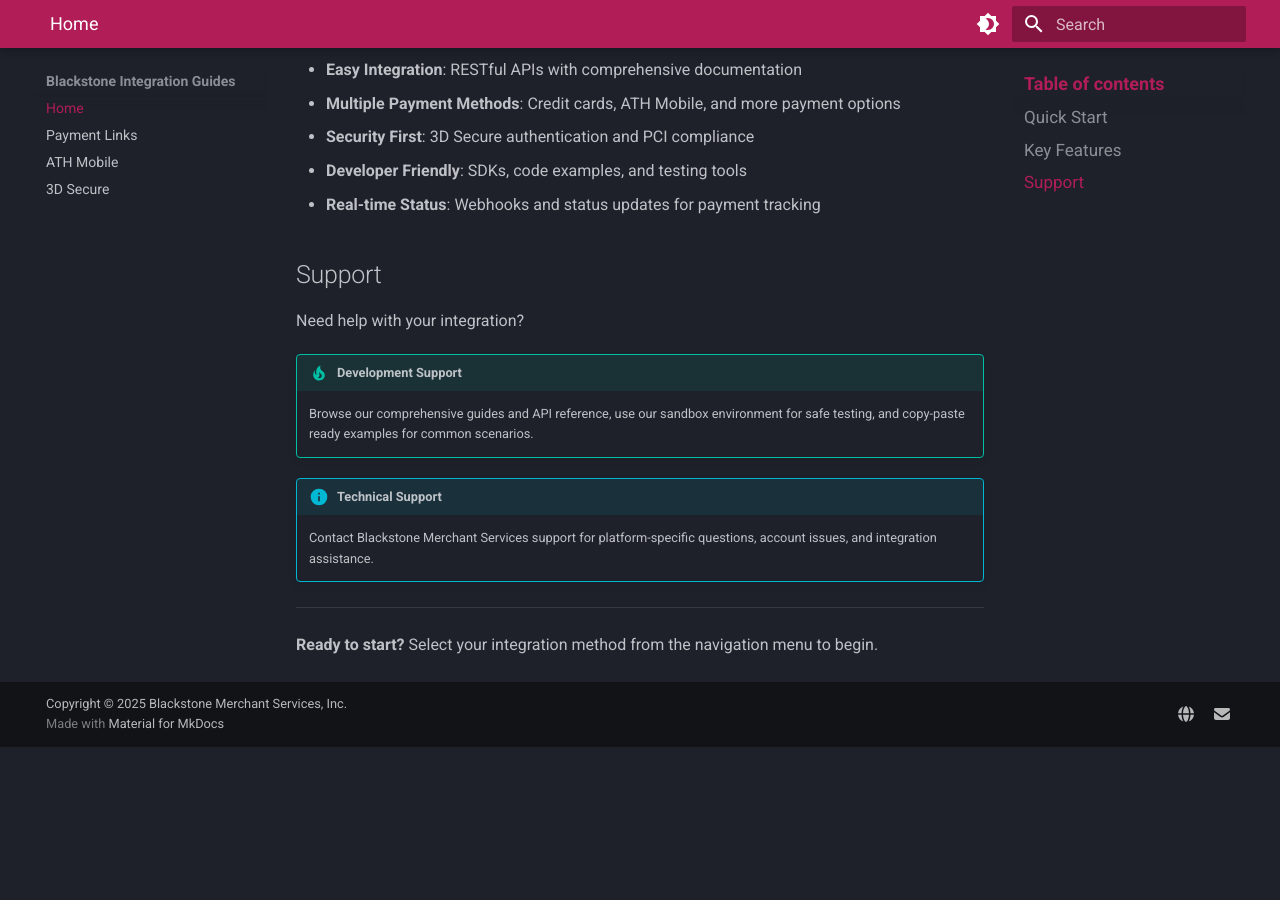
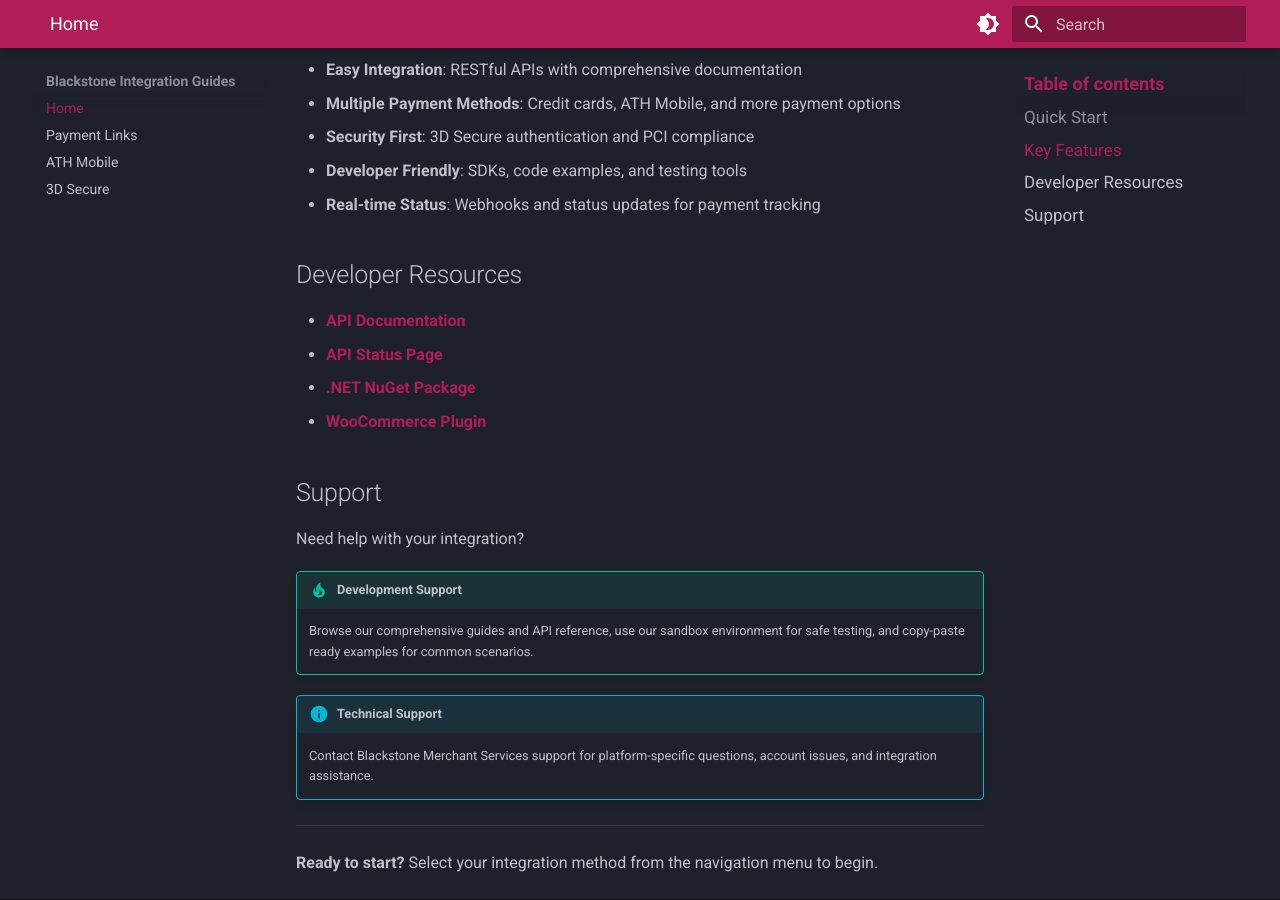
Before and after one commit to blackstonemerchant/integration-guides, an MkDocs documentation site: the page built from docs/index.md, in a window 1280 px wide and 900 px high, scrolled down 458 px. Built offline with MkDocs 1.6.1 and Material for MkDocs 9.7.7, drawn with Linux system fonts in a browser that asks for light colours; before the commit the page ends 1205 px from its top, so only the background shows below that.

Commit message:
Add developer resources section to documentation with links to API documentation, status page, .NET NuGet package, and WooCommerce plugin.

```diff
--- a/docs/index.md
+++ b/docs/index.md
@@ -14,6 +14,13 @@
 - **Developer Friendly**: SDKs, code examples, and testing tools
 - **Real-time Status**: Webhooks and status updates for payment tracking
 
+## Developer Resources
+
+- **[API Documentation](https://documentation.bmspay.com/index.html)**
+- **[API Status Page](https://blackstone.betteruptime.com/)**
+- **[.NET NuGet Package](https://www.nuget.org/packages/BmsPayClient)**
+- **[WooCommerce Plugin](https://app.blackstoneonline.com/plugins/bpayd-woocommerce-plugin-v4.5.8.zip)**
+
 ## Support
 
 Need help with your integration?
```
